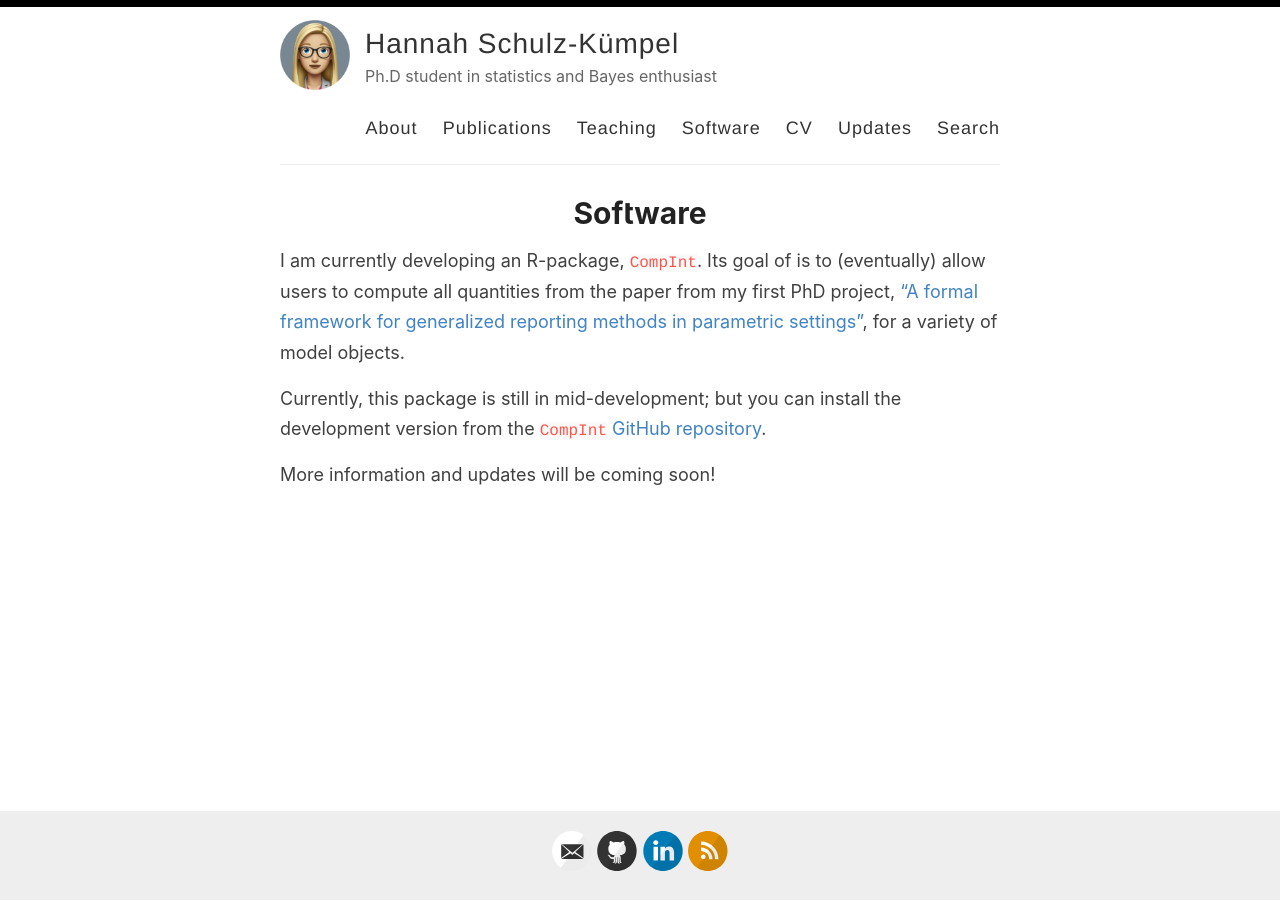
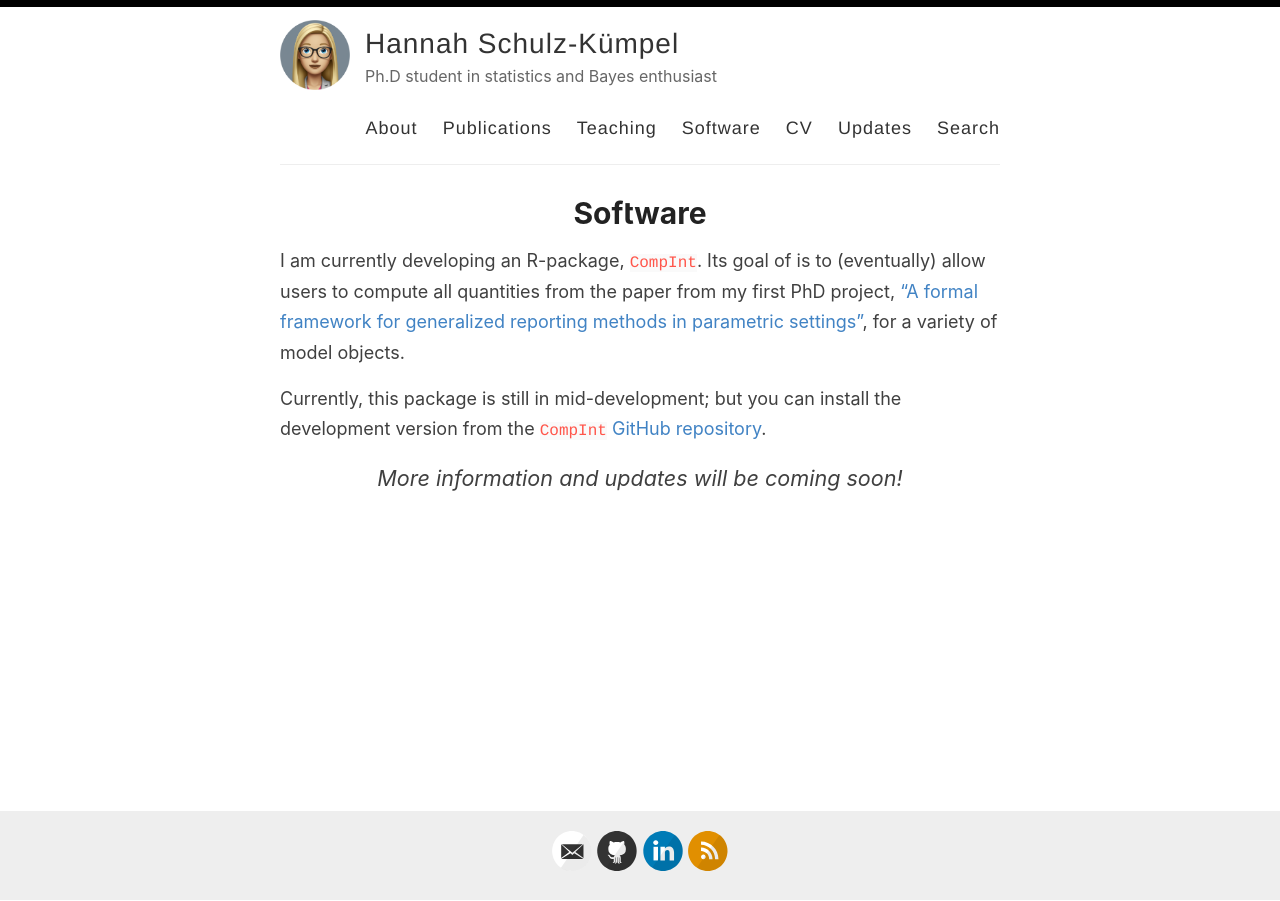
Before and after one commit to 11annah/11annah.github.io, a Jekyll site: the page built from _pages/software.md, in a window 1280 px wide. Built offline with Jekyll 4.4.1, drawn with Linux system fonts in a browser that asks for light colours.

Commit message:
Update software.md

```diff
--- a/_pages/software.md
+++ b/_pages/software.md
@@ -9,4 +9,6 @@ Its goal of is to (eventually) allow users to compute all quantities from the pa
 
 Currently, this package is still in mid-development; but you can install the development version from the [`CompInt` GitHub repository](https://github.com/11annah/CompInt/tree/main?tab=readme-ov-file#compint).
 
-More information and updates will be coming soon!
+<div style="text-align:center">
+    <span style="font-size:larger; font-style: italic;">More information and updates will be coming soon!</span>
+</div>
```
